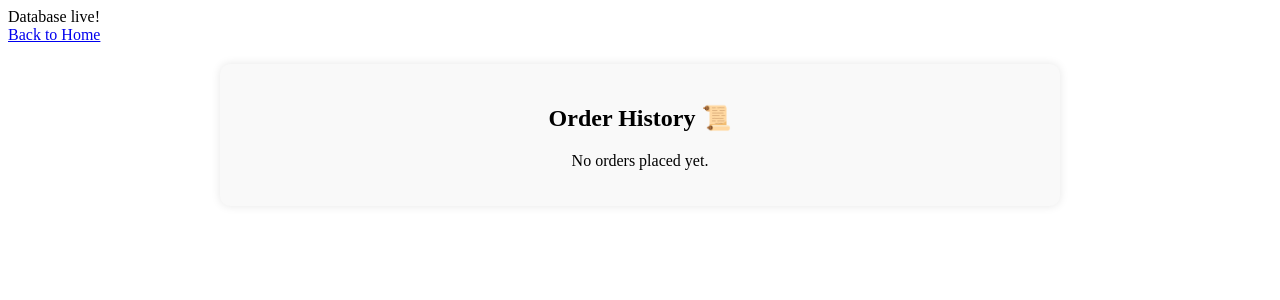
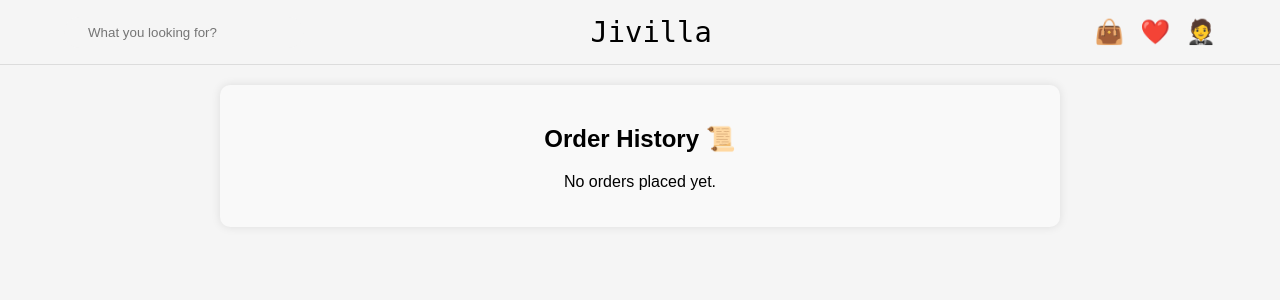
Before and after one commit to anupam0-0/webtech-project, a PHP site: page /dashboard.php in a window 1280 px wide. Shown: the top 300 px of the page. Run offline with PHP 8.4, Linux system fonts and the light colour scheme; the visitor is signed in with stand-in values (Sample User, id 1); data that the repository does not hold is empty.

Commit message:
reframed some css

```diff
--- a/config/db.php
+++ b/config/db.php
@@ -9,8 +9,40 @@
 if ($conn->connect_error) {
     die("Connection failed: " . $conn->connect_error);
 } else {
-    echo "Database live! <br>";
-    echo "<a href=\"index.php\">Back to Home</a>";
+?>
+    <nav style='
+        color: black;
+        height: 4em;
+        padding: 0 4em;
+        display:flex; align-items: center;
+        justify-content: space-between;
+        gap: 1rem;
+        border-bottom: 1px solid rgba(0,0,0,0.1)
 
+    '>
+    <div>
+    <input type='text' placeholder='What you looking for?'
+        onfocus="this.style.border='0px';"
+        style='width: 15rem; padding: 0.6em 1.8em; border-radius: 50px; outline: none; border:0px; background-color: #f5f5f5;'>
+    </div>
+    <div>
+        <a href="index.php"
+            style='padding-right:6rem; font-size:1.8rem; font-weight:500; font-family:monospace; color: black; text-decoration: none;'
+        > Jivilla
+        </a>
+    </div>
+    <div style='display:flex; gap: 1rem; '>
+        <a href="/ecommerce/cart_view.php"
+                style=' font-size:1.5rem; font-family:monospace; color: black; text-decoration: none; '
+        > 👜</a>
+        <a href="/ecommerce/wishlist_view.php"
+                style=' font-size:1.5rem; font-family:monospace; color: black; text-decoration: none;'
+        > ❤️</a>
+        <a href="/ecommerce/dashboard.php"
+                style=' font-size:1.5rem; font-family:monospace; color: black; text-decoration: none; '
+        > 🤵</a>
+    </div>
+    </nav>
+<?php
 }
 ?>
--- a/css/style.index.css
+++ b/css/style.css
@@ -2,7 +2,7 @@
     font-family: Arial, sans-serif;
     margin: 0;
     padding: 0;
-    background-color: #f5f5f5;
+    background-color: #fff;
     text-align: center;
 }
 
--- a/css/style.dashboard.css
+++ b/css/style.dashboard.css
@@ -1,3 +1,12 @@
+body {
+    font-family: Arial, sans-serif;
+    margin: 0;
+    padding: 0;
+    background-color: #f5f5f5;
+    text-align: center;
+    max-width: 80rem;
+}
+
 /* Dashboard Styling */
 .dashboard-container {
     max-width: 800px;
--- a/wishlist_view.php
+++ b/wishlist_view.php
@@ -21,7 +21,7 @@
 <head>
     <meta charset="UTF-8">
     <title>Wishlist</title>
-    <link rel="stylesheet" href="css/style.wishlist.css">
+    <link rel="stylesheet" href="css/wishlist.css">
 </head>
 
 <body>
```
Also changed, not shown: auth/login.php (+11 -0 lines), auth/signup.php (+10 -0 lines), css/wishlist.css (renamed from css/style.wishlist.css, +14 -8 lines), index.php (+11 -4 lines).
